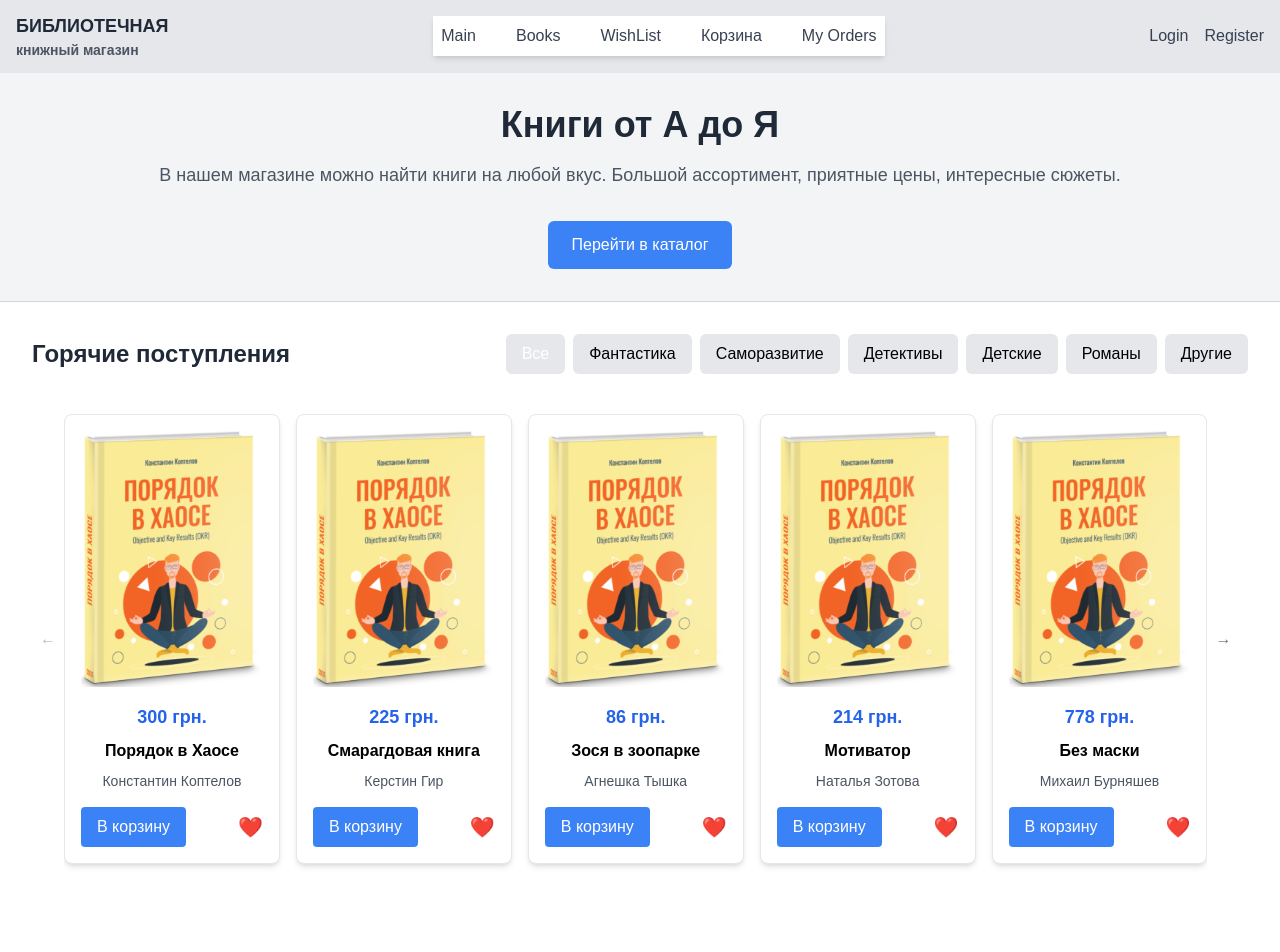
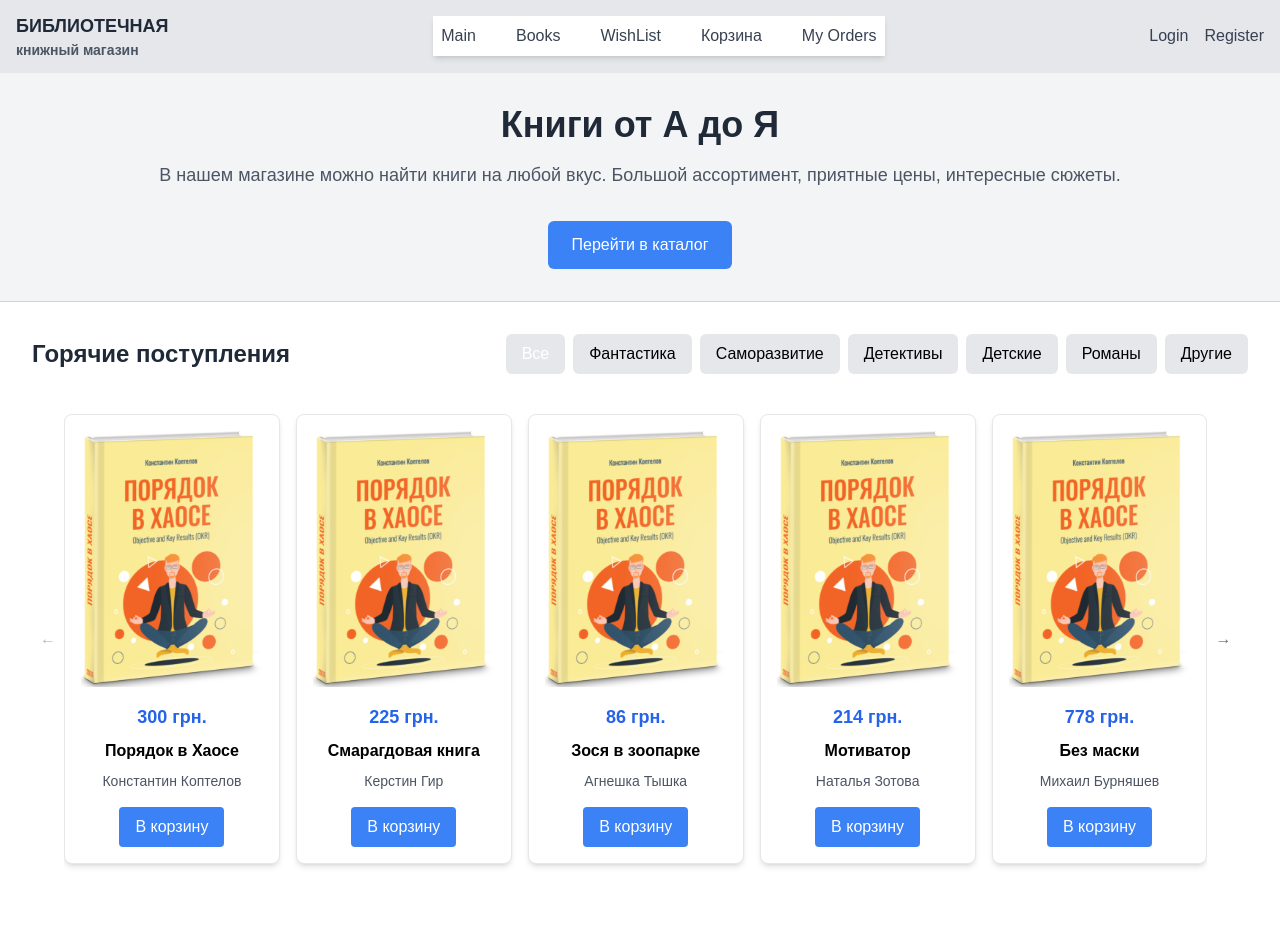
Before and after one commit to kai713/BookShopFinalProject, a React (Vite) app: page / in a window 1280 px wide. Shown: the top 952 px of the page. Built offline with nearby package versions, Linux system fonts and the light colour scheme.

Commit message:
Add bucket for sales to main page

```diff
--- a/src/App.jsx
+++ b/src/App.jsx
@@ -8,6 +8,7 @@ import MainPage from './pages/Home';
 import BooksPage from './pages/BooksPage';
 import CartPage from './pages/CartPage';
 import BookDetailPage from './pages/BookDetailPage';
+import OrderDetails from './pages/OrderDetails';
 
 const App = () => {
     return (
@@ -20,7 +21,9 @@ const App = () => {
     <Route path="/books" element={<BooksPage />} />
     <Route path="/books/:id" element={<BookDetailPage />} />
     <Route path="/cart" element={<CartPage />} />
-    <Route path="/orders" element={<MyOrders />} /> {/* Маршрут для MyOrders */}
+    <Route path="/order" element={<MyOrders />} />
+    <Route path="/order/:orderId" element={<OrderDetails />} />
+
 </Routes>
 
             </div>
--- /dev/null
+++ b/src/BooksList.jsx
@@ -0,0 +1,45 @@
+import React from "react";
+import BookCard from "./BookCard";
+
+const BooksList = () => {
+  // Массив книг
+  const books = [
+    {
+      id: 1,
+      title: "1984",
+      author: "Джордж Оруэлл",
+      price: 500,
+      discount: 50,
+      stockQuantity: 10,
+      image: "/assets/image1.jpg", // Можно заменить на путь к реальному изображению
+    },
+    {
+      id: 2,
+      title: "Гарри Поттер",
+      author: "Дж. К. Роулинг",
+      price: 700,
+      discount: 0,
+      stockQuantity: 0, // Нет в наличии
+      image: "/assets/image2.jpg",
+    },
+    {
+      id: 3,
+      title: "Мастер и Маргарита",
+      author: "Михаил Булгаков",
+      price: 400,
+      discount: 100,
+      stockQuantity: 5,
+      image: "/assets/image3.jpg",
+    },
+  ];
+
+  return (
+    <div className="grid grid-cols-1 md:grid-cols-2 lg:grid-cols-3 gap-4 p-4">
+      {books.map((book) => (
+        <BookCard key={book.id} book={book} />
+      ))}
+    </div>
+  );
+};
+
+export default BooksList;
--- a/src/components/BookCard.jsx
+++ b/src/components/BookCard.jsx
@@ -10,28 +10,70 @@ const BookCard = ({ book }) => {
     const finalPrice = book.price - (book.discount || 0);
 
     return (
-        <div className="border p-4 flex flex-col">
-            <div className="flex-1 mb-2">
-                <h3 className="text-lg font-bold">{book.title}</h3>
-                <p>{book.author.name}</p>
+        <div className="border rounded-lg overflow-hidden bg-white p-4 shadow-md hover:shadow-lg transition-transform duration-300 hover:scale-105">
+        {/* Изображение книги */}
+        <img
+            src={book.image || '/default-book-image.jpg'} // Замените на изображение книги или дефолтное
+            alt={book.title}
+            className="w-full h-48 object-cover mb-4 rounded-t-lg"
+        />
+
+        {/* Контент книги */}
+        <div className="flex flex-col items-center">
+            {/* Название книги */}
+            <h3 className="text-lg font-bold text-center text-gray-800 mb-2">
+                {book.title}
+            </h3>
+
+            {/* Автор книги */}
+            <p className="text-sm text-gray-600 mb-4">
+                {book.author?.name || "Автор неизвестен"}
+            </p>
+
+            {/* Цена с учётом скидки */}
             {book.discount > 0 ? (
-                    <p><span className="line-through">{book.price} KZT</span> <span className="text-red-500">{finalPrice} KZT</span></p>
+                <p className="text-lg text-gray-500">
+                    <span className="line-through">{book.price} KZT</span>{' '}
+                    <span className="text-red-500 font-bold">{finalPrice} KZT</span>
+                </p>
             ) : (
-                    <p>{book.price} KZT</p>
+                <p className="text-lg text-blue-600 font-bold">
+                    {book.price} KZT
+                </p>
             )}
-                <p>Статус: {book.stockQuantity > 0 ? "В наличии" : "Нет в наличии"}</p>
+
+            {/* Статус наличия */}
+            <p className="text-sm text-gray-700 mb-4">
+                Статус: {book.stockQuantity > 0 ? (
+                    <span className="text-green-500 font-semibold">В наличии</span>
+                ) : (
+                    <span className="text-red-500 font-semibold">Нет в наличии</span>
+                )}
+            </p>
         </div>
-            <div className="flex space-x-2">
-                <Link to={`/books/${book.bookId}`} className="bg-blue-500 text-white px-2 py-1 rounded">Подробнее</Link>
+
+        {/* Кнопки действий */}
+        <div className="flex justify-between items-center mt-4">
+            {/* Кнопка "Подробнее" */}
+            <Link
+                to={`/books/${book.bookId}`}
+                className="bg-blue-500 text-white text-sm px-3 py-2 rounded-md shadow hover:bg-blue-400"
+            >
+                Подробнее
+            </Link>
+
+            {/* Кнопка "В корзину" */}
             {book.stockQuantity > 0 && (
                 <button
-                        className="bg-green-500 text-white px-2 py-1 rounded"
-                        onClick={() => dispatch(addToCart({ book, quantity: 1 }))}>
+                    className="bg-green-500 text-white text-sm px-3 py-2 rounded-md shadow hover:bg-green-400"
+                    onClick={() => dispatch(addToCart({ book, quantity: 1 }))}
+                >
                     В корзину
                 </button>
             )}
         </div>
     </div>
+
     );
 };
 
--- a/src/components/BookCardMain.jsx
+++ b/src/components/BookCardMain.jsx
@@ -1,25 +1,38 @@
 import React from "react";
+import { useDispatch } from "react-redux";
+import { addToCart } from "../store/cartSlice"; // Импортируем action для добавления в корзину
 import books from "../assets/books.svg";
 
 function BookCard({ book }) {
+  const dispatch = useDispatch(); // Инициализируем dispatch для вызова действий Redux
+
   return (
     <div className="border rounded-lg overflow-hidden bg-white p-4 text-center shadow-md transition-transform duration-300 hover:scale-105 hover:shadow-lg">
+      {/* Изображение книги */}
       <img
         src={books}
         alt={book.title}
         className="w-full h-64 object-cover mb-4"
       />
+
+      {/* Цена книги */}
       <div className="text-lg font-bold text-blue-600 mb-2">
         {book.price} грн.
       </div>
+
+      {/* Название книги */}
       <div className="text-base font-semibold mb-2">{book.title}</div>
+
+      {/* Автор книги */}
       <div className="text-sm text-gray-600 mb-4">{book.author}</div>
-      <div className="flex justify-between">
-        <button className="bg-blue-500 text-white rounded px-4 py-2 transition-colors duration-300 hover:bg-blue-400">
+
+      {/* Кнопка добавления в корзину */}
+      <div className="flex justify-center">
+        <button
+          className="bg-blue-500 text-white rounded px-4 py-2 transition-colors duration-300 hover:bg-blue-400"
+          onClick={() => dispatch(addToCart({ book, quantity: 1 }))} // Добавляем книгу в корзину
+        >
           В корзину
-        </button>
-        <button className="text-red-500 text-xl">
-          ❤️
         </button>
       </div>
     </div>
--- a/src/pages/App.jsx
+++ b/src/pages/App.jsx
@@ -5,6 +5,7 @@ import Footer from './components/Footer';
 import BooksPage from './pages/BooksPage';
 import CartPage from './pages/CartPage';
 import BookDetailPage from './pages/BookDetailPage';
+import OrderDetails from './pages/OrderDetails';
 
 const App = () => {
     return (
@@ -16,6 +17,8 @@ const App = () => {
                     <Route path="/books" element={<BooksPage />} />
                     <Route path="/books/:id" element={<BookDetailPage />} />
                     <Route path="/cart" element={<CartPage />} />
+                    <Route path="/order/:orderId" element={<OrderDetails />} /> {/* Новый маршрут */}
+
                 </Routes>
             </div>
             <Footer />
--- a/src/store/slices/cartSlice.js
+++ b/src/store/slices/cartSlice.js
@@ -1,24 +1,49 @@
 import { createSlice } from '@reduxjs/toolkit';
 
 const initialState = {
-  items: [],
+  items: [], // [{ id, title, price, quantity }]
 };
 
 const cartSlice = createSlice({
   name: 'cart',
   initialState,
   reducers: {
+    // Добавление товара в корзину
     addToCart: (state, action) => {
-      state.items.push(action.payload);
+      const existingItem = state.items.find(item => item.id === action.payload.id);
+      if (existingItem) {
+        // Если товар уже в корзине, увеличиваем его количество
+        existingItem.quantity += action.payload.quantity || 1;
+      } else {
+        // Если товара нет в корзине, добавляем его с количеством 1
+        state.items.push({ ...action.payload, quantity: 1 });
+      }
     },
+
+    // Удаление товара из корзины
     removeFromCart: (state, action) => {
       state.items = state.items.filter(item => item.id !== action.payload.id);
     },
+
+    // Очистка всей корзины
     clearCart: (state) => {
       state.items = [];
+    },
+
+    // Уменьшение количества товара в корзине
+    decrementQuantity: (state, action) => {
+      const existingItem = state.items.find(item => item.id === action.payload.id);
+      if (existingItem) {
+        if (existingItem.quantity > 1) {
+          existingItem.quantity -= 1;
+        } else {
+          // Если количество становится 0, удаляем товар из корзины
+          state.items = state.items.filter(item => item.id !== action.payload.id);
+        }
+      }
     },
   },
 });
 
-export const { addToCart, removeFromCart, clearCart } = cartSlice.actions;
+export const { addToCart, removeFromCart, clearCart, decrementQuantity } = cartSlice.actions;
 export default cartSlice.reducer;
```
Lines whose indentation alone changed are shown as unchanged.
